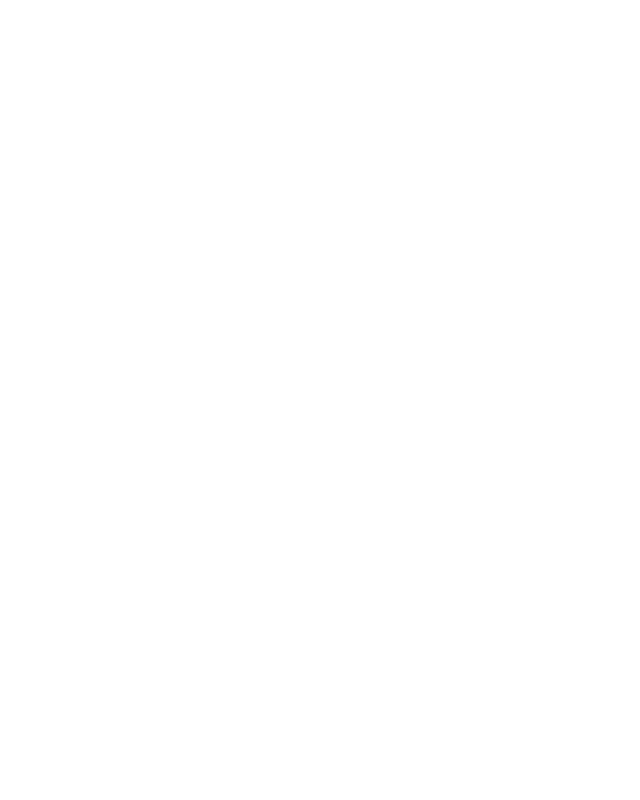
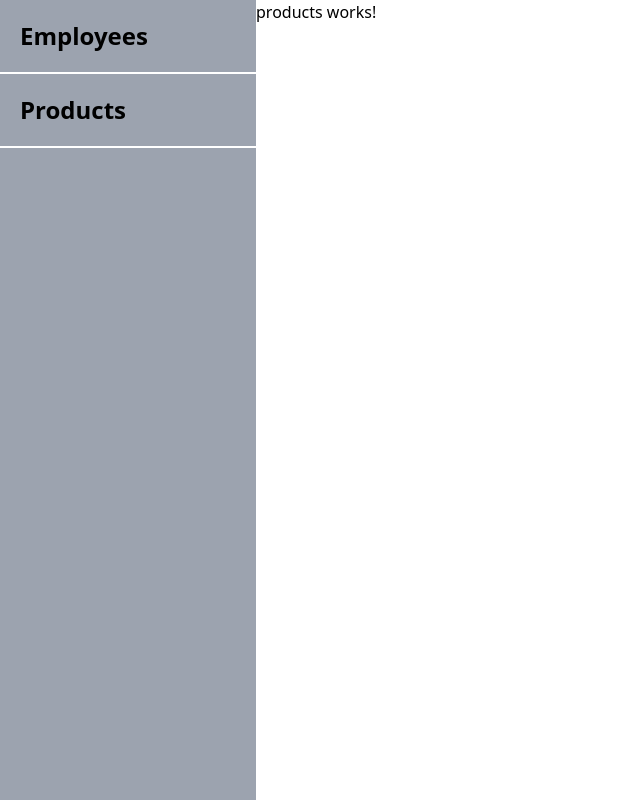
Before and after one commit to Kingcedru/Employee-Management, an Angular app: page /dashboard/products in a window 1280 px wide. Before the commit this address led to /. Shown: the whole page, without its empty margins (0-640 px from the left). Built offline with nearby package versions, Linux system fonts and the light colour scheme.

Commit message:
Products

```diff
--- a/src/app/app.module.ts
+++ b/src/app/app.module.ts
@@ -11,6 +11,7 @@ import { AppRoutingModule } from './app-routing.module';
 import { HttpClientModule } from '@angular/common/http';
 import { SideMenuComponent } from './components/pages/side-menu/side-menu.component';
 import { LayoutComponent } from './components/layout/layout.component';
+import { ProductsComponent } from './components/pages/products/products.component';
 
 @NgModule({
   declarations: [
@@ -21,6 +22,7 @@ import { LayoutComponent } from './components/layout/layout.component';
     InputFieldComponent,
     SideMenuComponent,
     LayoutComponent,
+    ProductsComponent,
   ],
   imports: [AppRoutingModule, BrowserModule, FormsModule, HttpClientModule],
   providers: [],
--- /dev/null
+++ b/src/app/components/pages/products/products.component.html
@@ -0,0 +1 @@
+<p>products works!</p>
--- a/src/app/components/pages/side-menu/side-menu.component.html
+++ b/src/app/components/pages/side-menu/side-menu.component.html
@@ -5,7 +5,7 @@
       <a routerLink="employees" routerLinkActive="active">Employees</a>
     </li>
     <li class="border-b-2 py-5 flex px-5 border-white">
-      <a routerLink="contact" routerLinkActive="active">Contact</a>
+      <a routerLink="products" routerLinkActive="active">Products</a>
     </li>
   </ul>
 </nav>
```
Also changed, not shown: src/app/app-routing.module.ts (+7 -2 lines), src/app/components/pages/products/products.component.ts (added, +7 -0 lines), 1 other file (tests, documents, lock files or other folders).
